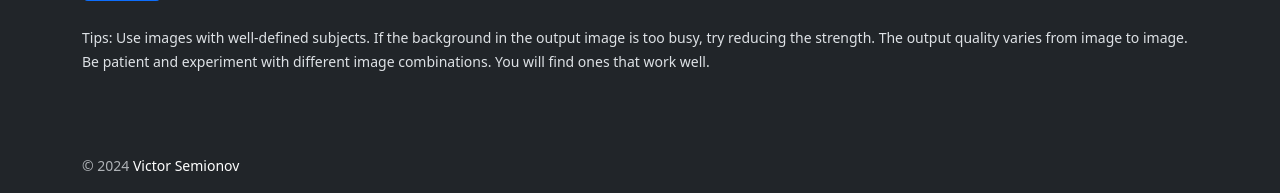
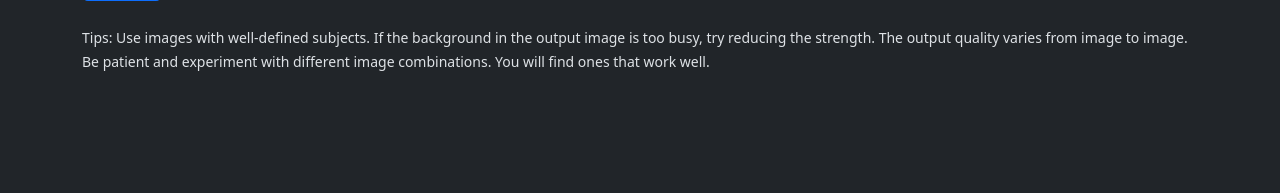
Before and after one commit to vsemionov/picstylist, a Flask app: page / in a window 1280 px wide. Shown: the part 1040-1233 px from the top of the page. After the commit the page ends 1111 px from the top, so only its background shows below. Run offline with Flask 3, Linux system fonts and the light colour scheme; parts of the project's set-up code (start-up, migrations or seed data) failed here and were passed over; some libraries are stand-ins or nearby versions.

Commit message:
removing copyright for now

```diff
--- a/templates/base.html
+++ b/templates/base.html
@@ -29,10 +29,10 @@
     {% endblock %}
   </main>
   <footer class="text-body-secondary py-3 mt-auto">
-    <small>
-      &copy; 2024
-      <a href="https://github.com/vsemionov" class="text-body-emphasis text-decoration-none">Victor Semionov</a>
-    </small>
+{#    <small>#}
+{#      &copy; 2024#}
+{#      <a href="https://github.com/vsemionov" class="text-body-emphasis text-decoration-none">Victor Semionov</a>#}
+{#    </small>#}
   </footer>
 </div>
 <script src="https://cdn.jsdelivr.net/npm/bootstrap@5.3.2/dist/js/bootstrap.bundle.min.js"></script>
```
